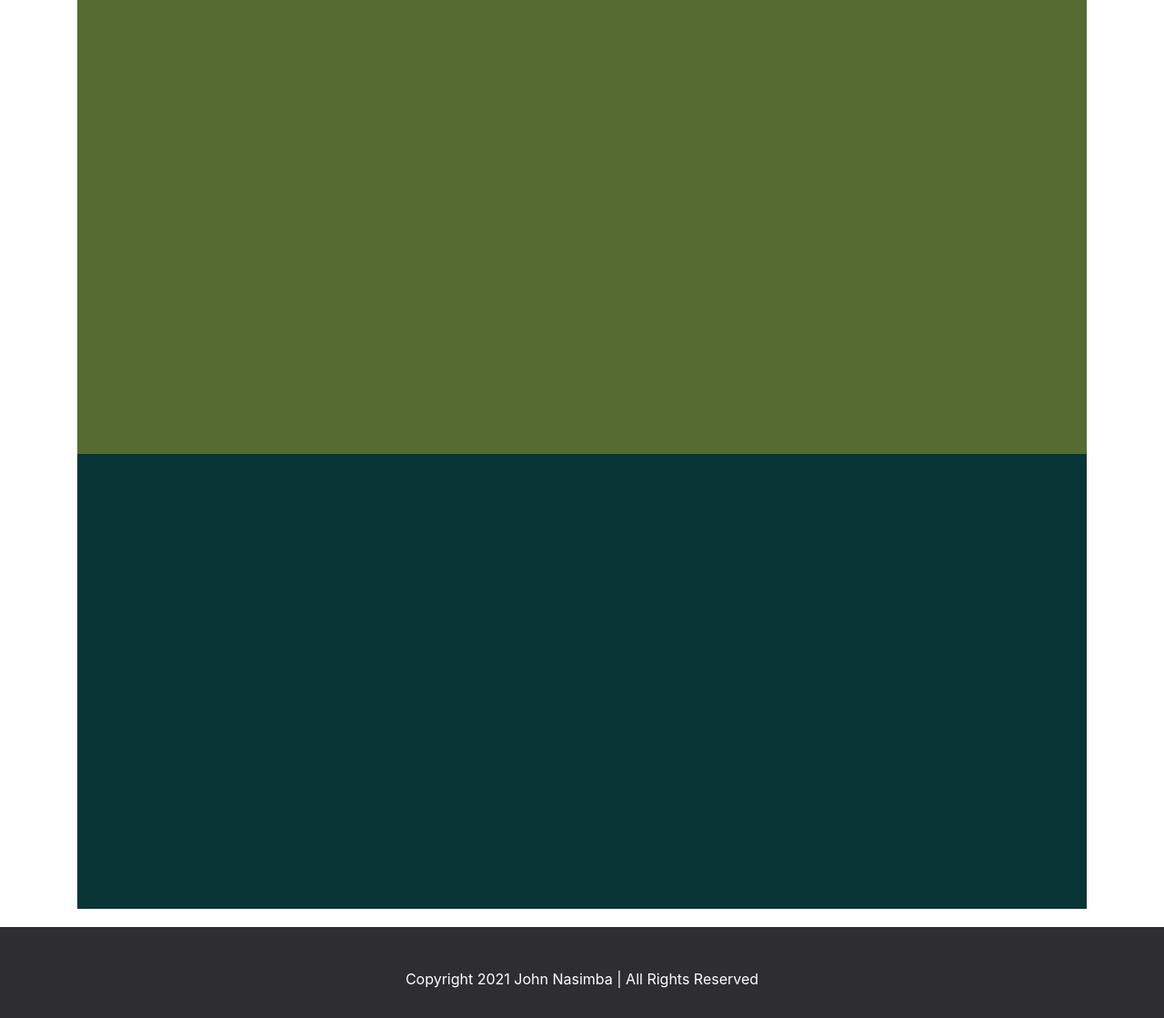
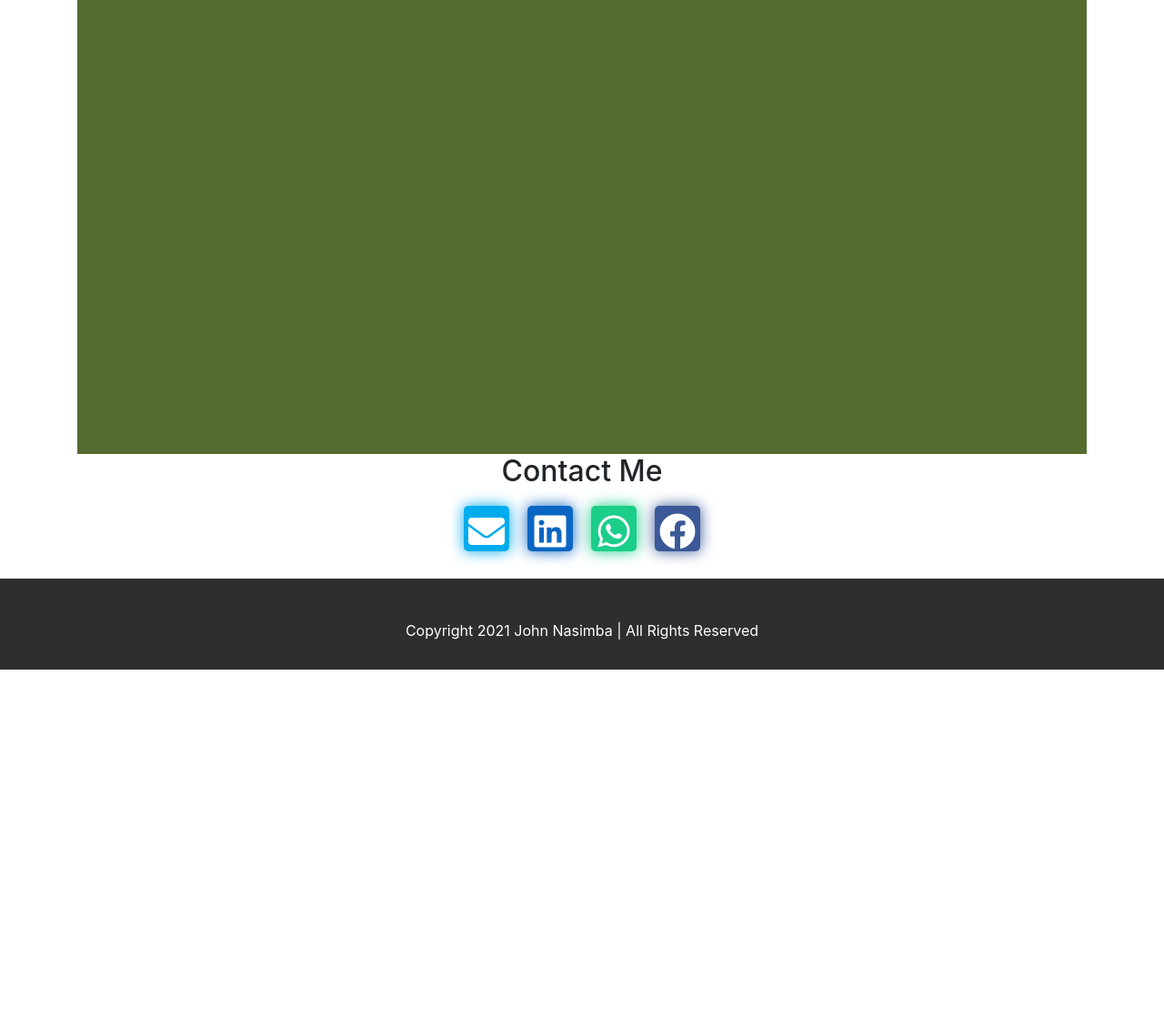
Before and after one commit to Johnnasimba/Portfolio-website, a PHP site: page / in a window 1280 px wide. Shown: the part 1538-2657 px from the top of the page at 91% size. After the commit the page ends 2274 px from the top, so only its background shows below. Run offline with PHP 8.4, Linux system fonts and the light colour scheme; some libraries are stand-ins or nearby versions.

Commit message:
Creating contact section

```diff
--- a/index.html
+++ b/index.html
@@ -33,7 +33,7 @@
                   <a class="nav-link" href="#">Projects</a>
                 </li>
                 <li class="nav-item ">
-                  <a class="nav-link" href="#">Contact</a>
+                  <a class="nav-link" href="#contact">Contact</a>
                 </li>
               </ul>
 
@@ -155,7 +155,7 @@
                             <span>MongoDB</span>
                         </li>
                         <li>
-                            <img src="icons/Firebase.png" class="img-fluid"  alt="MYSQL ">
+                            <img src="icons/firebase.png" class="img-fluid"  alt="MYSQL ">
                             <span>Firebase</span>
                         </li>
                         <li>
@@ -185,11 +185,39 @@
 
         <!-- Contact -->
         <section id="contact">
-
+            <h2 align=center>Contact Me</h2>
+            <ul class="socialIcons">
+                <li class="gmail">
+                    <a href="mailto:nasimba4john@gmail.com" target="_blank" rel="noopener noreferrer">
+                        <i class="fa fa-envelope"></i>
+                         <p>Email</p>
+                    </a>
+                </li>
+                <li class="linkedin">
+                    <a href="https://www.linkedin.com/in/john-nasimba/" target="_blank" rel="noopener noreferrer">
+                        <i class="fab fa-linkedin"></i>
+                        <p>Linkedin</p>
+                    </a>
+                </li>
+                <li class="whatsapp">
+                    <a  href="https://wa.me/+27780387591" target="_blank" rel="noopener noreferrer">
+                        <i class="fab fa-whatsapp"></i>
+                       <p> WhatsApp</p>
+                    </a>
+                </li>
+                <li class="facebook">
+                    <a href="https://www.facebook.com/john.nasimba.7" target="_blank" rel="noopener noreferrer">
+                        <i class="fab fa-facebook"></i>
+                        <p> Facebook</p>
+                    </a>
+                </li>
+             </ul>
         </section>
 
     </div>
+    <style>
 
+    </style>
 
     <!-- Footer -->
     <div id="footer">
--- a/style.css
+++ b/style.css
@@ -104,12 +104,83 @@ body {
 /* Contact section */
 
 #contact {
-  background-color:rgb(8, 53, 53);
   width: 100%;
-  height: 500px;
+}
+ul.socialIcons {
+  display: flex;
+  justify-content: center;
+  padding: 0;
+  text-align: center;
+  margin: auto;
+  align-items: center;
+}
+
+.socialIcons li {
+  width: 50px;
+  height: 50px;
+  list-style: none;
+  margin: 10px;
+  border-radius: 5px;
+  overflow: hidden;
+  transition: 400ms;
+}
+
+.socialIcons li a {
+  display: flex;
+  flex-direction: column;
+  align-items: center;
+  padding: 0.5em;
+
+  white-space: nowrap;
+  text-decoration: none;
+  font-family: arial;
+  color: #fff;
+}
+
+.socialIcons li i {
+ font-size: 40px;
+}
+.socialIcons li p {
+ display: none;
+}
+.socialIcons li:hover {
+  width: 70px;
+  height: 70px;
+}
+
+.socialIcons li:hover p {
+  display: inline-block;
+  font-size: 13px;
+}
+
+.socialIcons li:hover a {
+  transform: scale(1.1);
+
 }
 
 
+.socialIcons .gmail {
+  background-color: #00aced;
+  box-shadow: 0 0 16px #00aced;
+}
+
+.socialIcons .linkedin {
+  background-color:rgb(10,102,194);
+  box-shadow: 0 0 16px rgb(10,102,194);
+}
+
+.socialIcons .facebook {
+  background-color: #3b5998;
+  box-shadow: 0 0 16px #3b5998;
+}
+.socialIcons .whatsapp {
+  background-color: #1bce89;
+  box-shadow: 0 0 16px #1bce89;
+}
+
+
+
+/* Footer */
 #footer {
   height: 100px;
   width: 100vw;
@@ -124,6 +195,7 @@ body {
   margin: 0 auto;
 }
 
+/* Media queries */
 
 @media screen and (max-width: 1000px) {
   #personal-details {
```
